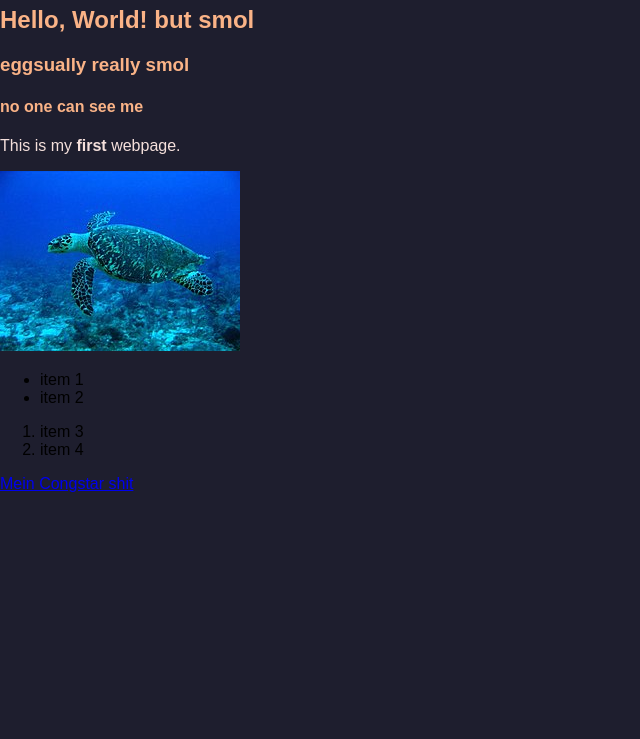
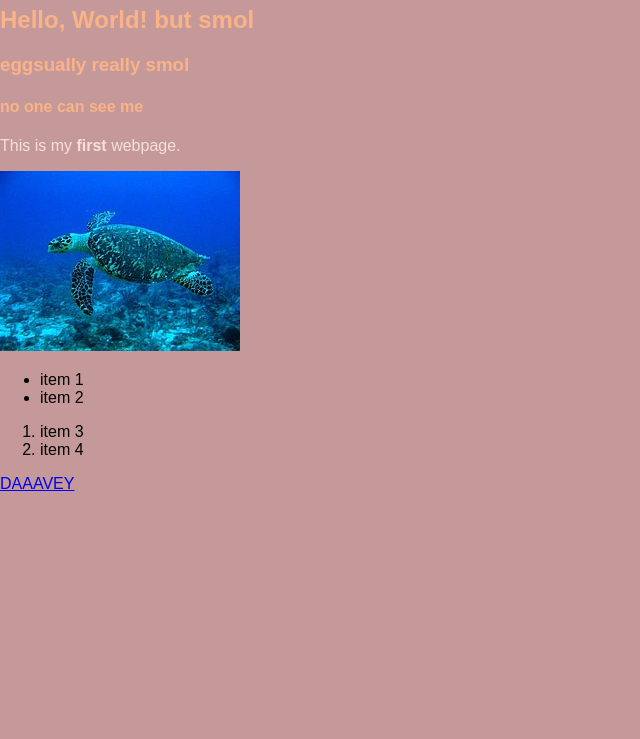
Before and after one commit to Methanoutput/Methanoutput.github.io, a plain HTML site: page index.html in a window 1280 px wide. Shown: the part 61-800 px from the top of the page, without its empty margins (0-640 px from the left). Drawn offline with Linux system fonts and the light colour scheme.

Commit message:
update hyperlink

```diff
--- a/index.html
+++ b/index.html
@@ -32,7 +32,7 @@
         <li>item 4</li>
     </ol>
 
-    <a href="https://www.congstar.de/meincongstar/meine-produkte/tarife/mein-vertrag/?contractId=3LXffla4VG7NpHNa">Mein Congstar shit</a>
+    <a href="https://youtu.be/TBbxlP6NXXs?si=GBXFo1xZQifSNXXi">DAAAVEY</a>
 
 </body>
 
--- a/styles/styles.css
+++ b/styles/styles.css
@@ -1,6 +1,6 @@
 body {
     font-family: Arial, sans-serif;
-    background-color: #1e1e2e;
+    background-color: #c59999;
     margin: 0;
     padding: 0;
 }
```
Also changed, not shown: 1 other file.
